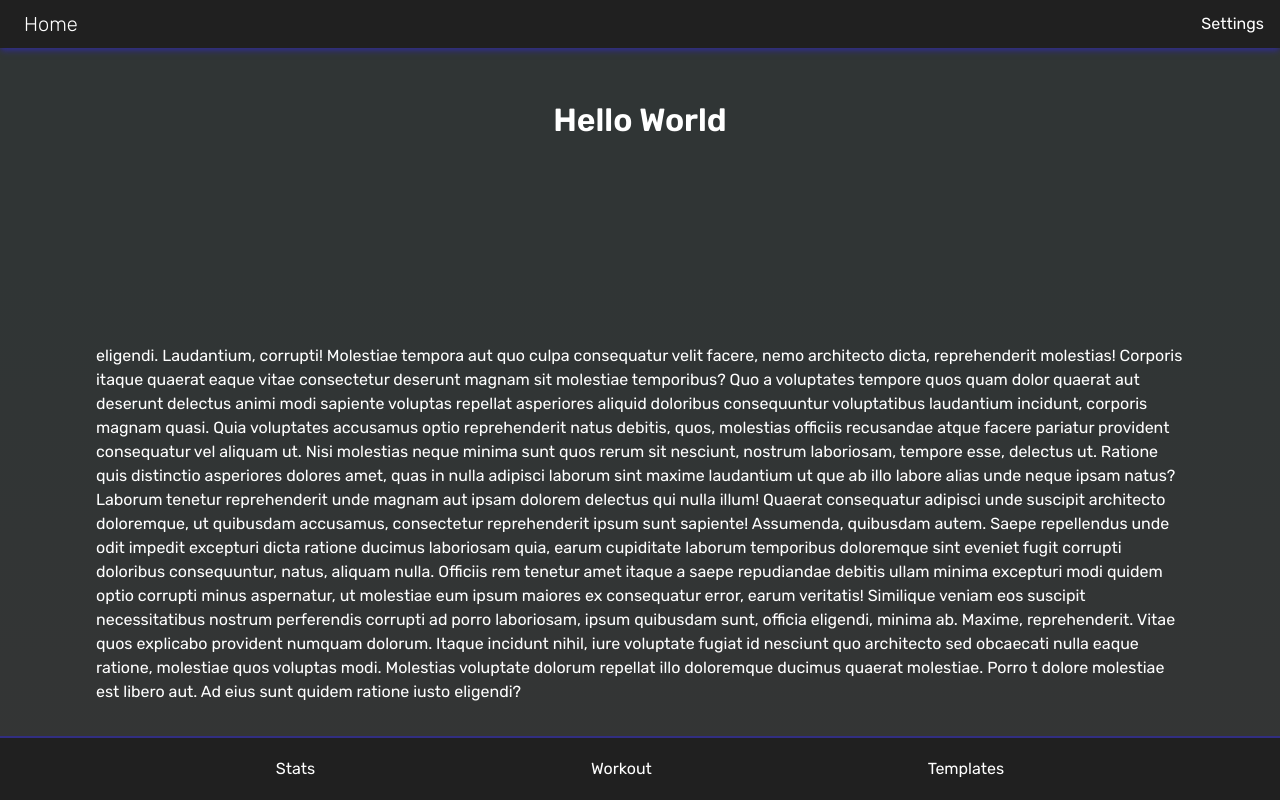
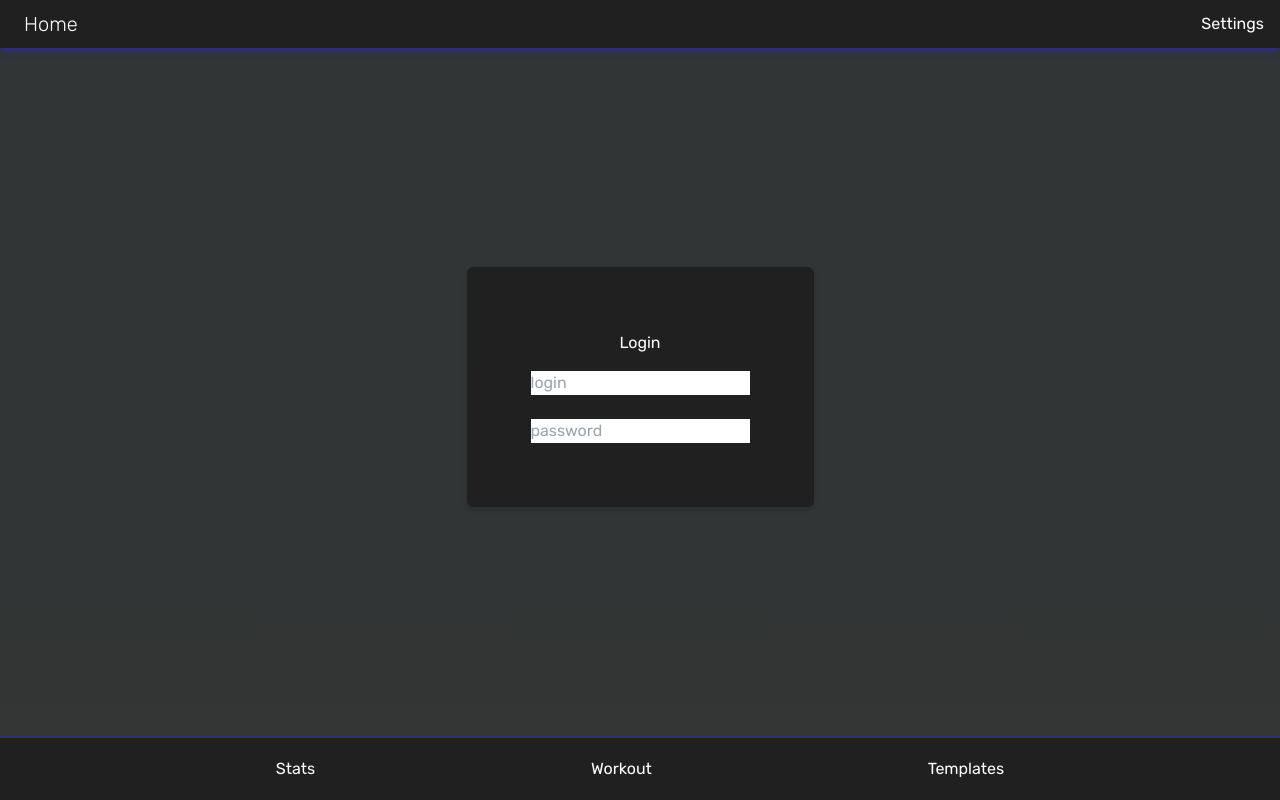
Before and after one commit to ssikors/gym-planner, a Next.js app: page / in a window 1280 px wide. Built offline with nearby package versions, Linux system fonts and the light colour scheme.

Commit message:
added login screen component

```diff
--- /dev/null
+++ b/app/_components/LogInScreen.tsx
@@ -0,0 +1,19 @@
+import { ReactNode } from "react";
+
+type Props = {};
+
+export const LogInScreen: React.FC<Props> = () => {
+  return (
+    <>
+      <div className="flex items-center justify-center">
+        <div className="absolute top-1/3 flex flex-col gap-4 p-16 rounded-md items-center bg-[#202020] shadow-md ">
+          <div>Login</div>
+          <div className="flex flex-col gap-6 text-black">
+            <input type="text" placeholder="login" />
+            <input type="password" placeholder="password" />
+          </div>
+        </div>
+      </div>
+    </>
+  );
+};
--- a/app/page.tsx
+++ b/app/page.tsx
@@ -1,39 +1,9 @@
+import { LogInScreen } from "./_components/LogInScreen";
+
 export default function Home() {
   return (
     <main className="flex min-h-screen flex-col items-center justify-between p-24 text-white">
-      <h1 className="font-semibold">Hello World</h1>
-      <p>
-        eligendi. Laudantium, corrupti! Molestiae tempora aut quo culpa
-        consequatur velit facere, nemo architecto dicta, reprehenderit
-        molestias! Corporis itaque quaerat eaque vitae consectetur deserunt
-        magnam sit molestiae temporibus? Quo a voluptates tempore quos quam
-        dolor quaerat aut deserunt delectus animi modi sapiente voluptas
-        repellat asperiores aliquid doloribus consequuntur voluptatibus
-        laudantium incidunt, corporis magnam quasi. Quia voluptates accusamus
-        optio reprehenderit natus debitis, quos, molestias officiis recusandae
-        atque facere pariatur provident consequatur vel aliquam ut. Nisi
-        molestias neque minima sunt quos rerum sit nesciunt, nostrum laboriosam,
-        tempore esse, delectus ut. Ratione quis distinctio asperiores dolores
-        amet, quas in nulla adipisci laborum sint maxime laudantium ut que ab
-        illo labore alias unde neque ipsam natus? Laborum tenetur reprehenderit
-        unde magnam aut ipsam dolorem delectus qui nulla illum! Quaerat
-        consequatur adipisci unde suscipit architecto doloremque, ut quibusdam
-        accusamus, consectetur reprehenderit ipsum sunt sapiente! Assumenda,
-        quibusdam autem. Saepe repellendus unde odit impedit excepturi dicta
-        ratione ducimus laboriosam quia, earum cupiditate laborum temporibus
-        doloremque sint eveniet fugit corrupti doloribus consequuntur, natus,
-        aliquam nulla. Officiis rem tenetur amet itaque a saepe repudiandae
-        debitis ullam minima excepturi modi quidem optio corrupti minus
-        aspernatur, ut molestiae eum ipsum maiores ex consequatur error, earum
-        veritatis! Similique veniam eos suscipit necessitatibus nostrum
-        perferendis corrupti ad porro laboriosam, ipsum quibusdam sunt, officia
-        eligendi, minima ab. Maxime, reprehenderit. Vitae quos explicabo
-        provident numquam dolorum. Itaque incidunt nihil, iure voluptate fugiat
-        id nesciunt quo architecto sed obcaecati nulla eaque ratione, molestiae
-        quos voluptas modi. Molestias voluptate dolorum repellat illo doloremque
-        ducimus quaerat molestiae. Porro t dolore molestiae est libero aut. Ad
-        eius sunt quidem ratione iusto eligendi?
-      </p>
+      <LogInScreen />
     </main>
   );
 }
```
